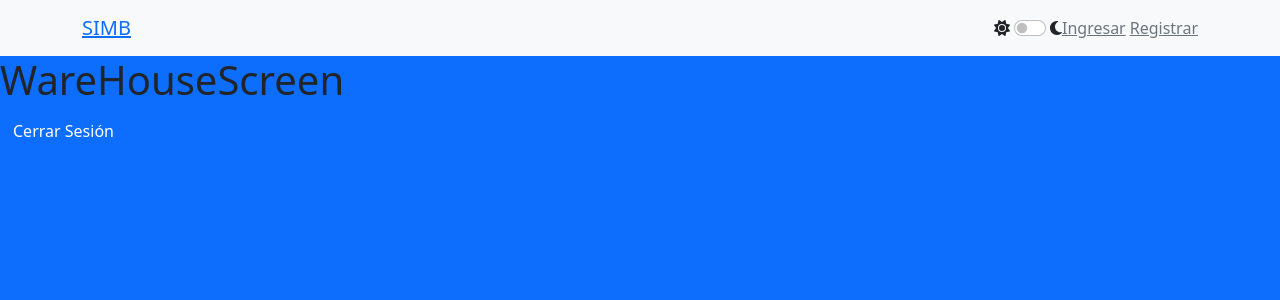
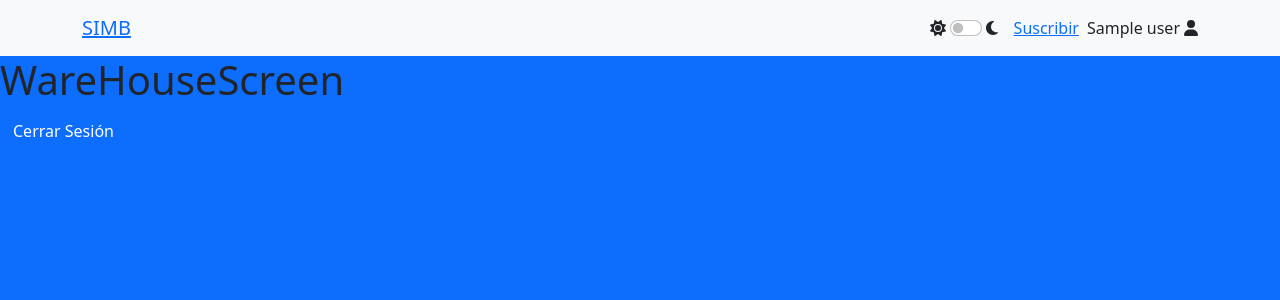
Before and after one commit to DonKames/SIMB, a React (Create React App) app in the folder SIMB/ClientApp/: page /pvt in a window 1280 px wide. Shown: the top 300 px of the page. Built offline with nearby package versions, Linux system fonts and the light colour scheme; no server answers; sample sign-in values are in the browser's storage.

Commit message:
Mejora NavBar

```diff
--- /dev/null
+++ b/SIMB/ClientApp/src/components/routers/PrivateRouter.js
@@ -0,0 +1,12 @@
+import { Routes, Route, Navigate } from "react-router-dom";
+import { SubscribeScreen } from "../auth/SubscribeScreen";
+import { WareHouseScreen } from "../warehouse/WareHouseScreen";
+
+export const PrivateRouter = () => {
+    return (
+        <Routes>
+            <Route path="subscribe" element={<SubscribeScreen />} />
+            <Route path="*" element={ <WareHouseScreen /> } />
+        </Routes>
+    );
+}
--- a/SIMB/ClientApp/src/components/routers/PrivateRoutes.js
+++ b/SIMB/ClientApp/src/components/routers/PrivateRoutes.js
@@ -1,8 +1,8 @@
 import { Navigate } from 'react-router-dom';
-import { WareHouseScreen } from '../warehouse/WareHouseScreen';
+import { PrivateRouter } from './PrivateRouter';
 
 export const PrivateRoutes = ({ isLoggedIn }) => {
     return (
-        isLoggedIn ? <WareHouseScreen /> : <Navigate to="../pbl/login" />
+        isLoggedIn ? <PrivateRouter /> : <Navigate to="../pbl/login" />
     )
 }
--- a/SIMB/ClientApp/src/components/ui/NavBar.js
+++ b/SIMB/ClientApp/src/components/ui/NavBar.js
@@ -3,6 +3,8 @@ import { FontAwesomeIcon } from '@fortawesome/react-fontawesome';
 import { faSun, faMoon } from '@fortawesome/free-solid-svg-icons';
 import { Container, Form, Nav, Navbar } from 'react-bootstrap';
 import { Link } from 'react-router-dom';
+import { useSelector } from 'react-redux';
+import { ProfileNavBar } from './ProfileNavBar';
 
 export const NavBar = () => {
     return (
@@ -17,8 +19,7 @@ export const NavBar = () => {
                         <FontAwesomeIcon icon={faSun} className='my-auto' />
                         <Form.Switch className='d-flex justify-content-center' />
                         <FontAwesomeIcon icon={faMoon} className='my-auto' />
-                        <Link to="pbl/login" className='link-secondary me-1'>Ingresar</Link>
-                        <Link to="pbl/register" className='link-secondary'>Registrar</Link>
+                        <ProfileNavBar />
                     </Nav>
                 </Navbar.Collapse>
             </Container>
--- /dev/null
+++ b/SIMB/ClientApp/src/components/ui/ProfileNavBar.js
@@ -0,0 +1,27 @@
+import { FontAwesomeIcon } from "@fortawesome/react-fontawesome";
+import { faUser } from '@fortawesome/free-solid-svg-icons';
+import { useSelector } from "react-redux";
+import { Link } from "react-router-dom";
+
+export const ProfileNavBar = () => {
+
+    const auth = useSelector(state => state.auth);
+
+    if (auth.name) {
+        return (
+            <>
+                <Link to="pvt/subscribe" className="ms-3 me-2">Suscribir</Link>
+                <p className="my-auto me-1"> { auth.name[0].toUpperCase() + auth.name.slice(1).toLowerCase() } </p>
+                <FontAwesomeIcon icon={faUser} className="my-auto" />
+            </>
+        );
+    }
+
+    return (
+        <>
+            <Link to="pbl/login" className='link-secondary me-1'>Ingresar</Link>
+            <Link to="pbl/register" className='link-secondary'>Registrar</Link>
+        </>
+    );
+
+}
```
